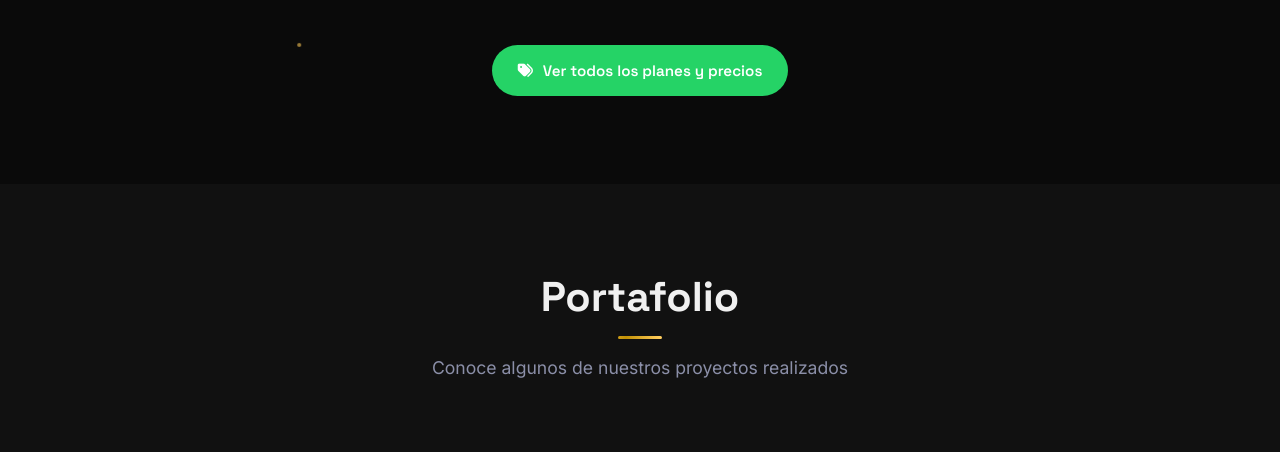
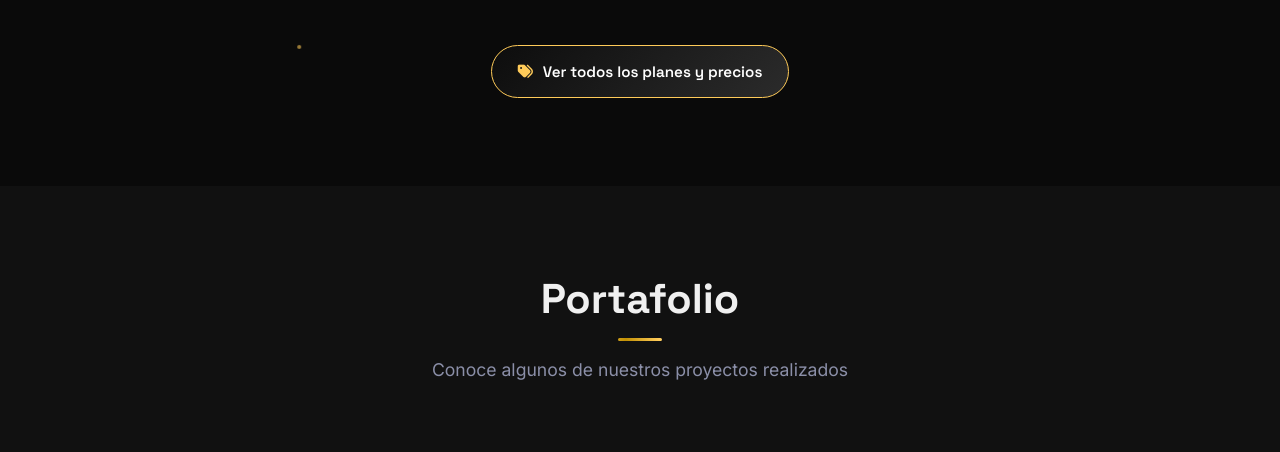
Before and after one commit to goldenpandaz/landingpage, a plain HTML site: page index.html in a window 1280 px wide. Shown: the part 2478-2930 px from the top of the page. Drawn offline with Linux system fonts and the light colour scheme.

Commit message:
style(botones): cambiar el botón verde de WhatsApp por negro y gris con borde dorado

```diff
--- a/css/sections.css
+++ b/css/sections.css
@@ -1141,19 +1141,39 @@ body.show-usd .p-usd { display: inline; }
   gap: 10px;
   padding: clamp(10px, 2vw, 13px) clamp(20px, 3vw, 26px);
   border-radius: 999px;
-  background: var(--wa);
+  background: linear-gradient(135deg, #0d0d0d, #2b2b2b);
   color: #fff;
+  border: 1.5px solid var(--gold);
   font-family: 'Space Grotesk', sans-serif;
   font-weight: 600;
   font-size: clamp(0.85rem, 1.8vw, 0.95rem);
-  transition: background var(--transition), transform var(--transition);
+  transition: background var(--transition), color var(--transition),
+              border-color var(--transition), box-shadow var(--transition),
+              transform var(--transition);
   min-height: 44px;
   white-space: nowrap;
 }
 
+.btn-other i {
+  color: var(--gold);
+  transition: color var(--transition);
+}
+
 .btn-other:hover {
-  background: var(--wa-hover);
+  background: linear-gradient(135deg, #1a1a1a, #3a3a3a);
+  color: var(--gold-light);
+  border-color: var(--gold-light);
+  box-shadow: 0 0 0 3px rgba(var(--gold-rgb), 0.22), 0 8px 24px rgba(var(--gold-rgb), 0.18);
   transform: translateY(-2px);
+}
+
+.btn-other:hover i {
+  color: var(--gold-light);
+}
+
+.btn-other:focus-visible {
+  outline: 2px solid var(--gold-light);
+  outline-offset: 3px;
 }
 
 /* Responsive Pricing */
```
